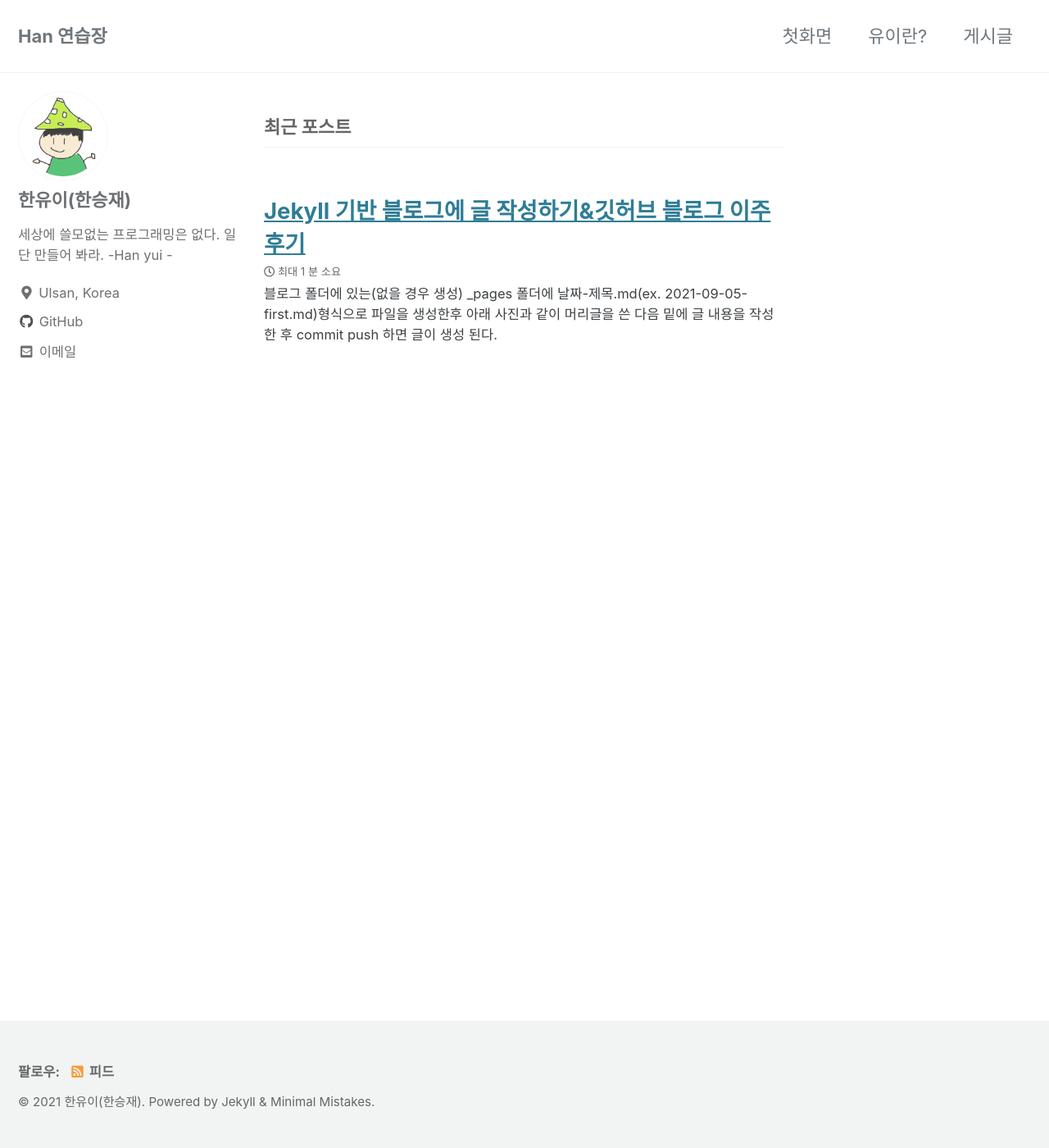
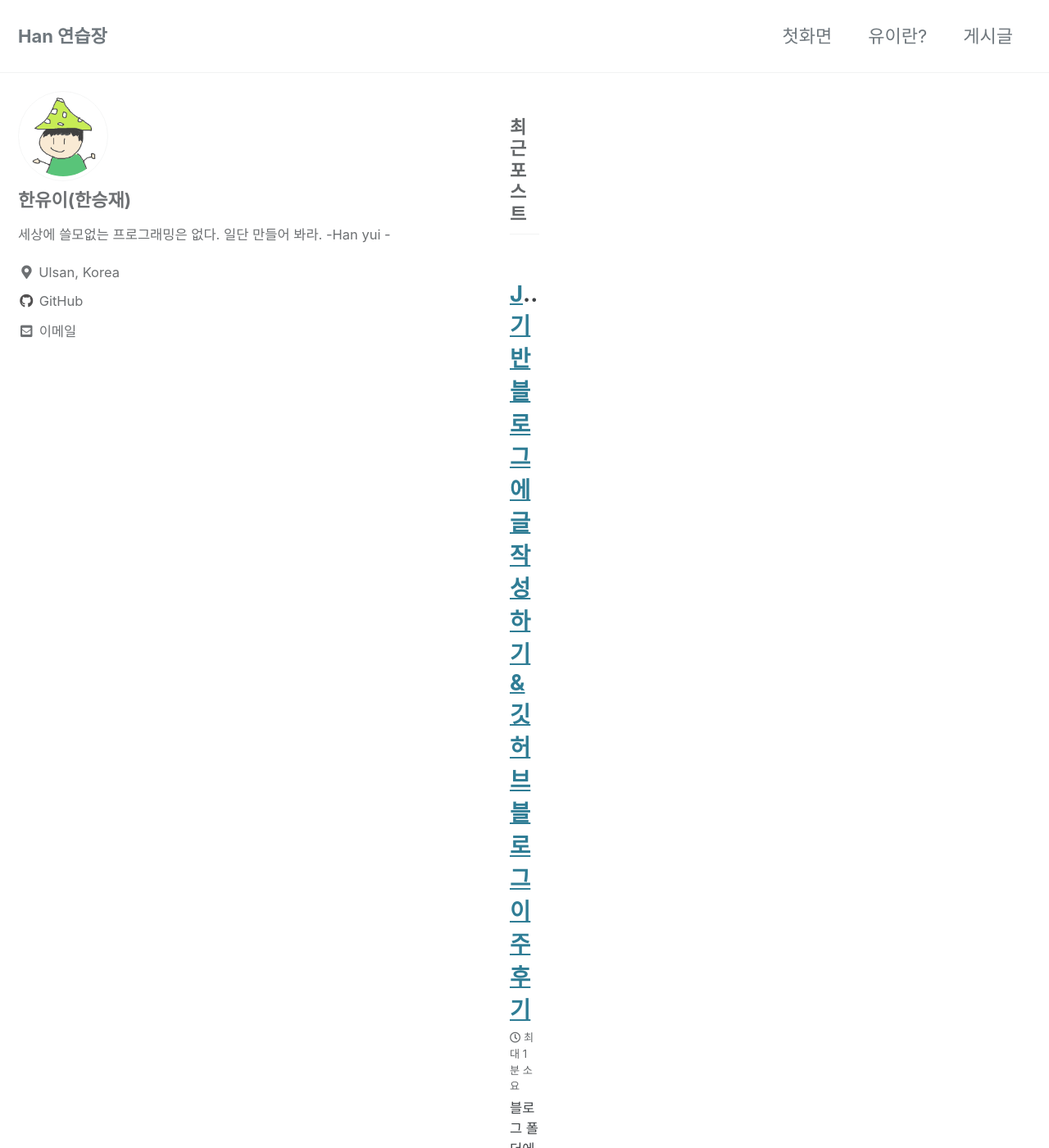
Before and after one commit to Han-seungjae/Han-seungjae.github.io, a Jekyll site: the page built from index.html, in a window 1280 px wide and 1400 px high. Shown: the whole window at 82% size. Built offline with Jekyll 4.4.1, drawn with Linux system fonts in a browser that asks for light colours; cached includes are drawn as plain includes; the list of posts is cut into pages by our own code.

Commit message:
layout set

```diff
--- a/_sass/minimal-mistakes/_variables.scss
+++ b/_sass/minimal-mistakes/_variables.scss
@@ -155,8 +155,8 @@ $max-width: $x-large !default;
    Grid
    ========================================================================== */
 
-$right-sidebar-width-narrow: 200px !default;
-$right-sidebar-width: 300px !default;
+$right-sidebar-width-narrow: 500px !default;
+$right-sidebar-width: 600px !default;
 $right-sidebar-width-wide: 700px !default;
 
 /*
```
